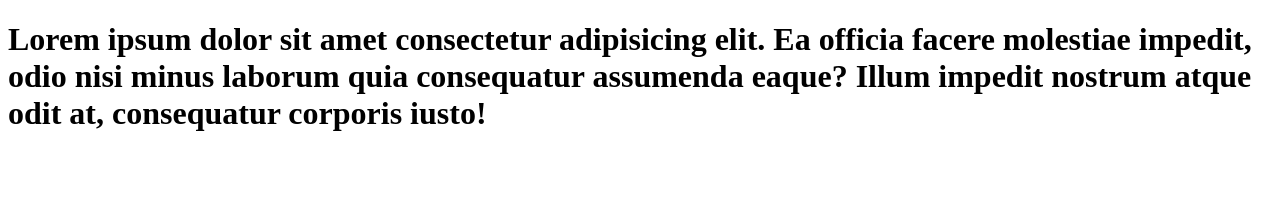
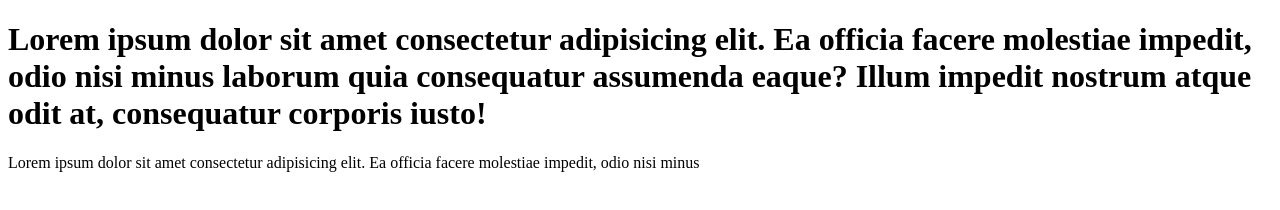
Before and after one commit to wanggwh/Learn_github, a plain HTML site: page index.html in a window 1280 px wide. Drawn offline with Linux system fonts and the light colour scheme.

Commit message:
update paragraph in index.html

```diff
--- a/index.html
+++ b/index.html
@@ -10,6 +10,7 @@
 <body>
     <h1>Lorem ipsum dolor sit amet consectetur adipisicing elit. Ea officia facere molestiae impedit, odio nisi minus
         laborum quia consequatur assumenda eaque? Illum impedit nostrum atque odit at, consequatur corporis iusto!</h1>
+    <p>Lorem ipsum dolor sit amet consectetur adipisicing elit. Ea officia facere molestiae impedit, odio nisi minus
 </body>
 
 </html>
```
